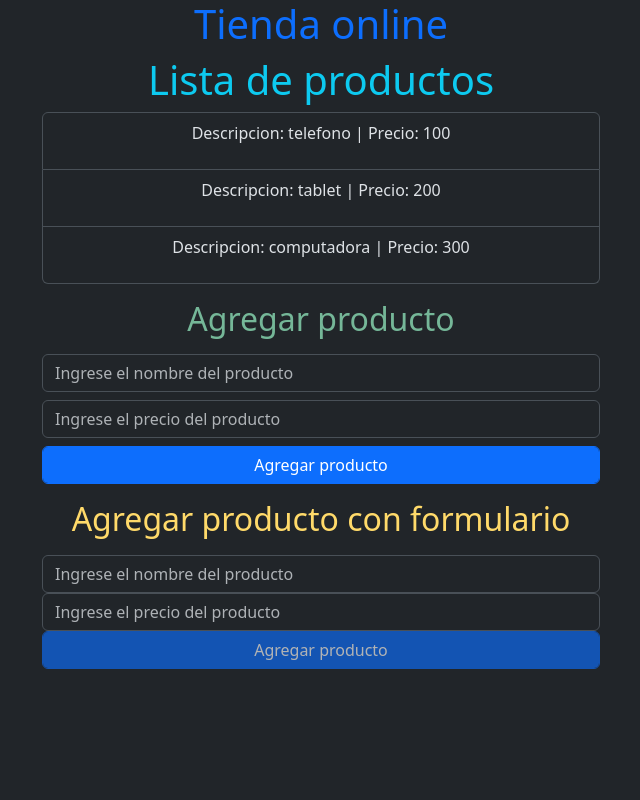
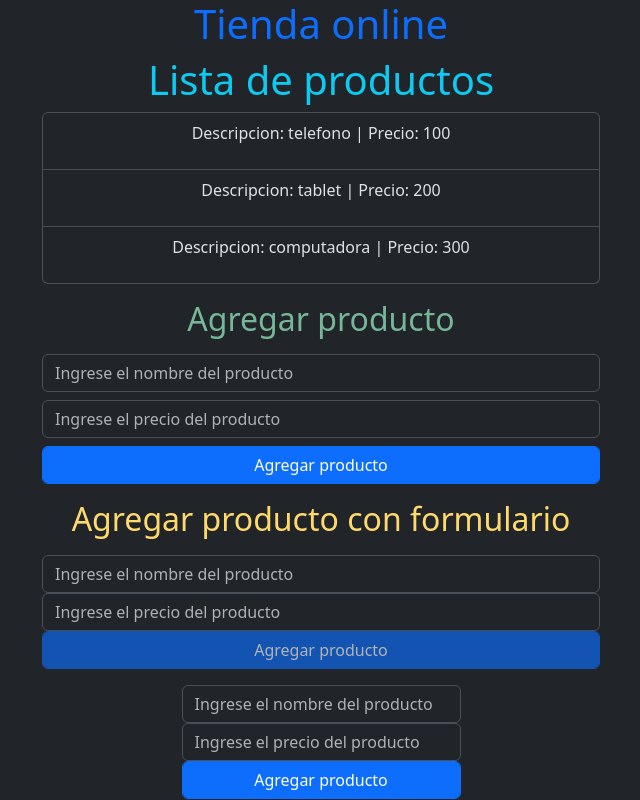
Before and after one commit to Mirai-Principal/tienda-online-con-angular, an Angular app: page / in a window 1280 px wide. Shown: the whole page, without its empty margins (319-959 px from the left). Built offline with nearby package versions, Linux system fonts and the light colour scheme.

Commit message:
pasando informacion entre componentes con viewchild, input y output

```diff
--- a/src/app/app.html
+++ b/src/app/app.html
@@ -1,8 +1,7 @@
-
 <div class="container">
     <div class="row text-center">
         <h1 class="text-primary">{{title() }}</h1>
-        <app-lista-productos/>
+        <app-lista-productos />
 
     </div>
 </div>
--- a/src/app/app.ts
+++ b/src/app/app.ts
@@ -1,10 +1,9 @@
 import { Component, signal } from '@angular/core';
-import { RouterOutlet } from '@angular/router';
 import { ListaProductos } from "./lista-productos/lista-productos";
 
 @Component({
   selector: 'app-root',
-  imports: [RouterOutlet, ListaProductos],
+  imports: [ListaProductos],
   templateUrl: './app.html',
   styleUrl: './app.css'
 })
--- /dev/null
+++ b/src/app/formulario-producto/formulario-producto.html
@@ -0,0 +1,8 @@
+<form #form="ngForm" (ngSubmit)="agregarProducto(form)" class="w-50 mx-auto">
+    <input type=" text" class="form-control" placeholder="Ingrese el nombre del producto" id="descripcionForm"
+        #descripcionForm name="descripcionForm" autocomplete="off" required>
+    <input type="number" class="form-control" placeholder="Ingrese el precio del producto" id="precioForm" #precioForm
+        name="precioForm" autocomplete="off" required>
+    <button type="submit" class="btn btn-primary form-control" [disabled]="form.invalid">Agregar
+        producto</button>
+</form>
--- /dev/null
+++ b/src/app/formulario-producto/formulario-producto.ts
@@ -0,0 +1,37 @@
+import { Component, ViewChild, ElementRef, Output, EventEmitter } from '@angular/core';
+import { FormsModule, NgForm } from '@angular/forms';
+import { Producto } from '../models/producto.model';
+
+@Component({
+  selector: 'app-formulario-producto',
+  imports: [FormsModule],
+  templateUrl: './formulario-producto.html',
+  styleUrl: './formulario-producto.css',
+})
+export class FormularioProducto {
+  //referencias a los elementos del formulario
+  @ViewChild('descripcionForm') descripcionForm!: ElementRef;
+  @ViewChild('precioForm') precioForm!: ElementRef;
+
+  //pa enviar datos a lista de productos
+  @Output() productoAgregado = new EventEmitter<Producto>();
+
+  agregarProducto(form: NgForm) {
+    const descripcion = this.descripcionForm.nativeElement.value.trim();
+    const precio = this.precioForm.nativeElement.value;
+
+    if (form.invalid || descripcion === '' || precio <= 0) {
+      alert('Por favor, complete todos los campos correctamente.');
+      return;
+    }
+
+    // envia un producto al componente padre
+    const producto: Producto = { descripcion, precio };
+    this.productoAgregado.emit(producto);
+
+    // resetea el formulario
+    this.descripcionForm.nativeElement.value = '';
+    this.precioForm.nativeElement.value = '';
+    form.resetForm();
+  }
+}
--- a/src/app/lista-productos/lista-productos.html
+++ b/src/app/lista-productos/lista-productos.html
@@ -1,11 +1,12 @@
 <h1 class="text-info">Lista de productos</h1>
 <div class="w-50 mx-auto">
         <div class="list-group">
-                @for (producto of listaProductos(); track producto) {
-                <app-productos class="list-group-item list-group-item-action" [descripcion]="producto.descripcion"
-                        [precio]="producto.precio" />
+                @for (productoItem of listaProductos(); track productoItem) {
+                <app-productos class="list-group-item list-group-item-action" [producto]="productoItem" />
                 }
         </div>
+
+        <!-- usando referencia local -->
         <div class="d-flex justify-content-center flex-column my-3 gap-2">
                 <h2 class="text-success-emphasis">Agregar producto</h2>
                 <input type="text" class="form-control" placeholder="Ingrese el nombre del producto" #descripcion>
@@ -14,6 +15,8 @@
                         (click)="agregarProducto(descripcion.value, precio.valueAsNumber); descripcion.value=''; precio.valueAsNumber=0;">Agregar
                         producto</button>
         </div>
+
+        <!-- two way binding -->
         <div class="d-flex justify-content-center flex-column my-3 gap-2">
                 <h2 class="text-warning-emphasis">Agregar producto con formulario</h2>
                 <form #form="ngForm" (ngSubmit)="agregarProductoForm(form)">
@@ -25,6 +28,8 @@
                         <button type="submit" class="btn btn-primary form-control" [disabled]="form.invalid">Agregar
                                 producto</button>
                 </form>
+        </div>
 
-        </div>
+        <!-- usando viewchild entre componentes -->
+        <app-formulario-producto (productoAgregado)="obtenerProducto($event)" />
 </div>
--- a/src/app/lista-productos/lista-productos.ts
+++ b/src/app/lista-productos/lista-productos.ts
@@ -2,16 +2,17 @@ import { Component, signal } from '@angular/core';
 import { Productos } from "../productos/productos";
 import { Producto } from "../models/producto.model";
 import { FormsModule, NgForm } from '@angular/forms';
+import { FormularioProducto } from "../formulario-producto/formulario-producto";
 
 @Component({
   selector: 'app-lista-productos',
   standalone: true,
-  imports: [Productos, FormsModule],
+  imports: [Productos, FormsModule, FormularioProducto],
   templateUrl: './lista-productos.html',
   styleUrl: './lista-productos.css',
 })
 export class ListaProductos {
-
+  //usando referencia local (#descripcion, #precio)
   //padre controla el estado de la lista de productos por tanto se usa signal
   protected readonly listaProductos = signal<Producto[]>([
     { descripcion: 'telefono', precio: 100 },
@@ -25,6 +26,8 @@ export class ListaProductos {
       { descripcion: newDescripcion, precio: newPrecio }
     ]);
   }
+
+  //usando formularios reactivos
 
   protected readonly descripcionForm = signal<string>('');
   protected readonly precioForm = signal<number | null>(null);
@@ -41,9 +44,14 @@ export class ListaProductos {
     ]);
 
     // Limpiar el formulario
-    this.descripcionForm.set('');
-    this.precioForm.set(null);
     form.reset();
   }
 
+  //listado de productos usando viewChild en el form
+  obtenerProducto(producto: Producto) {
+    this.listaProductos.update(list => [
+      ...list,
+      producto
+    ]);
+  }
 }
--- a/src/app/productos/productos.html
+++ b/src/app/productos/productos.html
@@ -1 +1 @@
-<p>Descripcion: {{ descripcion }} | Precio: {{ precio }}</p>
+<p>Descripcion: {{ producto.descripcion }} | Precio: {{ producto.precio }}</p>
--- a/src/app/productos/productos.ts
+++ b/src/app/productos/productos.ts
@@ -1,4 +1,5 @@
-import { Component, computed, signal, Input } from '@angular/core';
+import { Component, computed, signal, Input, Output, EventEmitter, input } from '@angular/core';
+import { Producto } from '../models/producto.model';
 
 @Component({
   selector: 'app-productos',
@@ -9,9 +10,5 @@ import { Component, computed, signal, Input } from '@angular/core';
 })
 export class Productos {
   //en el hijo ka variable que recibe datos del padre no debe ser signal ya q el padre controla el estado
-  @Input({ required: true }) descripcion!: string;
-  @Input({ required: true }) precio!: number;
-
-  protected readonly precioConIva = computed(() => this.precio * 1.21);
-
+  @Input() producto!: Producto;
 }
```
Also changed, not shown: src/app/formulario-producto/formulario-producto.css (added).
